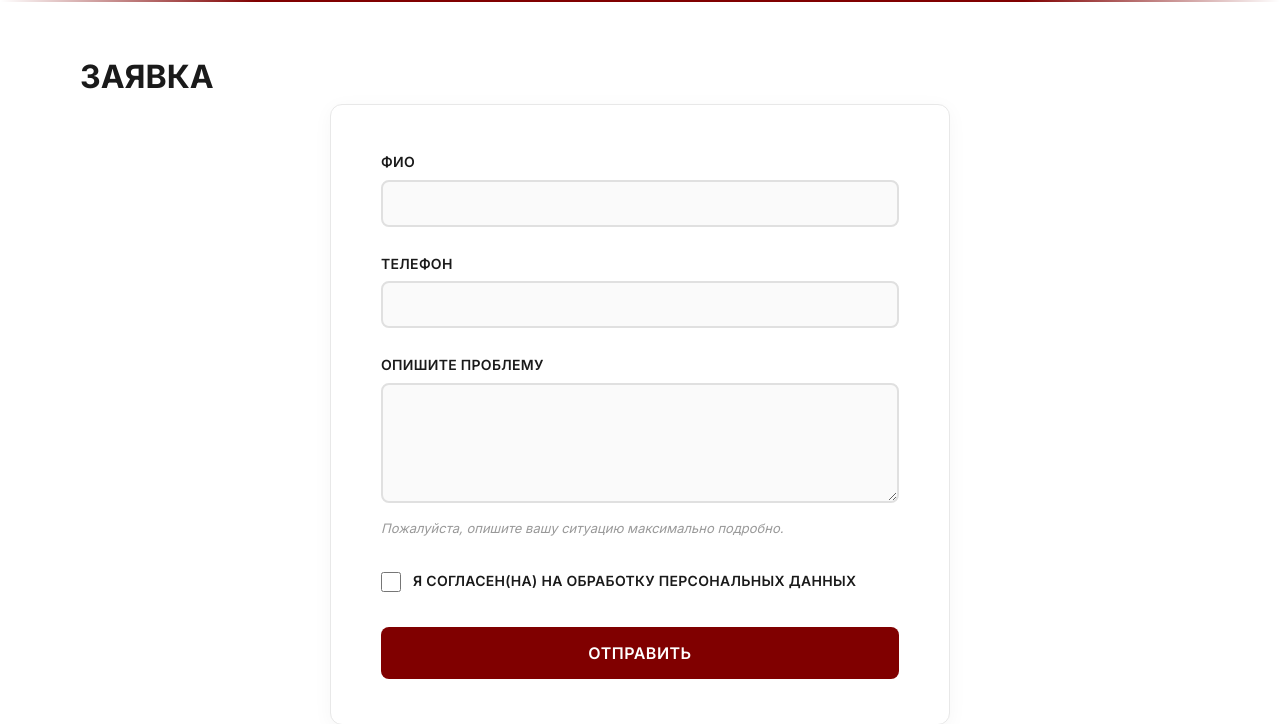
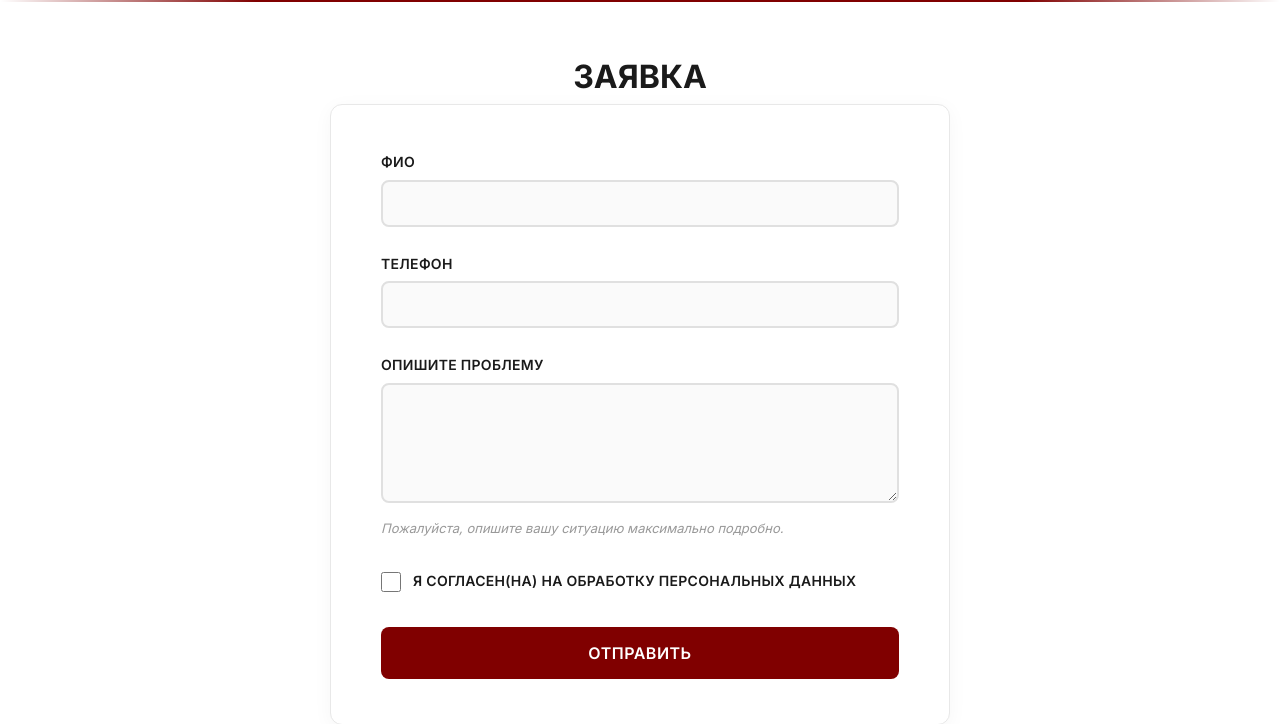
Before and after one commit to Anisia-AD/Gusev, a Django app: page /appointment/ in a window 1280 px wide. Shown: the part 118-842 px from the top of the page. Run offline with Django 5.2, Linux system fonts and the light colour scheme; some web fonts are replaced.

Commit message:
Update appointment.html

```diff
--- a/core/templates/core/appointment.html
+++ b/core/templates/core/appointment.html
@@ -2,7 +2,6 @@
 
 {% block content %}
     <style>
-        /* ===== ЗАЯВКА — ПРЯМЫЕ СТИЛИ ===== */
         .form-container {
             max-width: 620px;
             margin: 0 auto 50px;
@@ -123,7 +122,7 @@
         }
     </style>
 
-    <h1 class="page-title">ЗАЯВКА</h1>
+    <h1 class="page-title" style="text-align: center;">ЗАЯВКА</h1>
 
     {% if messages %}
         <div class="messages">
```
